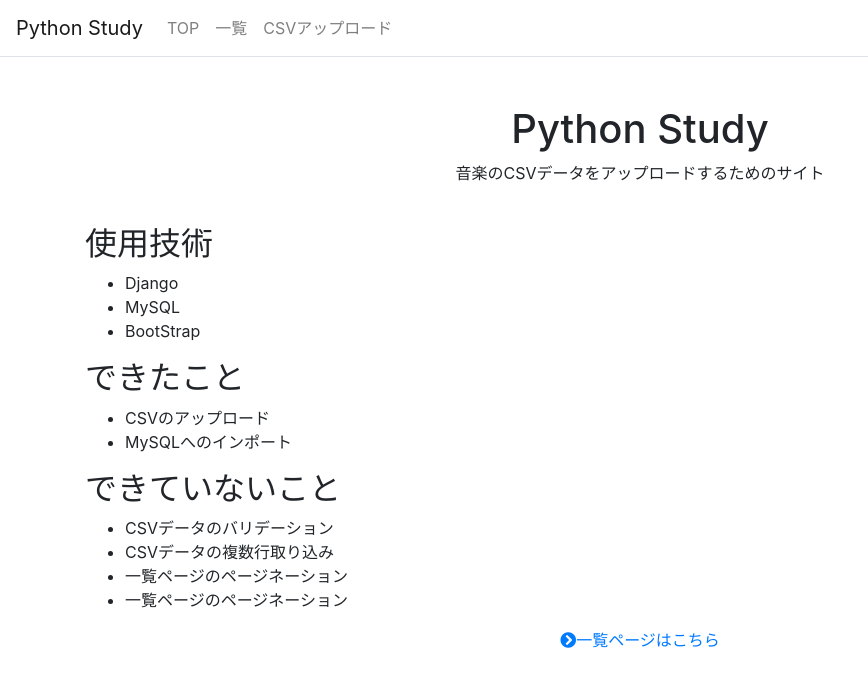
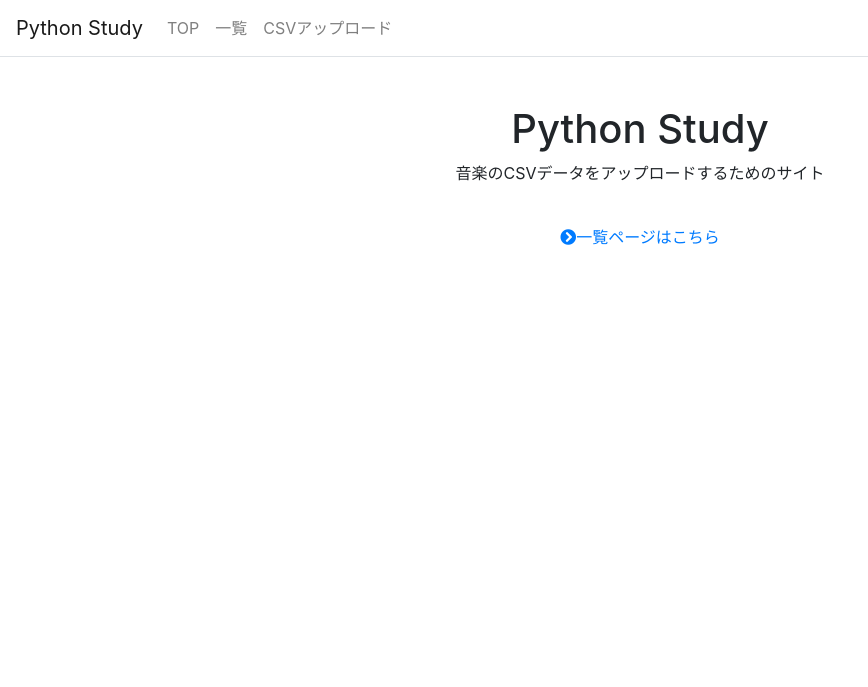
Before and after one commit to nibuno/django-csv-upload-site, a Django app: template csvsites/templates/csvsites/index.html in a window 1280 px wide. Shown: the top 687 px of the page, without its empty margins (0-868 px from the left). Run offline with Django 3.2, Linux system fonts and the light colour scheme; the template is opened without the code that fills it, so the values that code supplies are empty; some libraries are stand-ins or nearby versions.

```diff
--- a/csvsites/templates/csvsites/index.html
+++ b/csvsites/templates/csvsites/index.html
@@ -6,30 +6,9 @@
         <h1>Python Study</h1>
         <p>音楽のCSVデータをアップロードするためのサイト</p>
     </div>
-    <div>
-        <h2>使用技術</h2>
-        <ul>
-            <li>Django</li>
-            <li>MySQL</li>
-            <li>BootStrap</li>
-        </ul>
-        <h2>できたこと</h2>
-        <ul>
-            <li>CSVのアップロード</li>
-            <li>MySQLへのインポート</li>
-        </ul>
-        <h2>できていないこと</h2>
-        <ul>
-            <li>CSVデータのバリデーション</li>
-            <li>CSVデータの複数行取り込み</li>
-            <li>一覧ページのページネーション</li>
-            <li>一覧ページのページネーション</li>
-        </ul>
-    </div>
     <div class="text-center">
         <a href="music"><i class="fas fa-chevron-circle-right"></i>一覧ページはこちら</a>
     </div>
 
-
 </div>
 {% endblock %}
```
